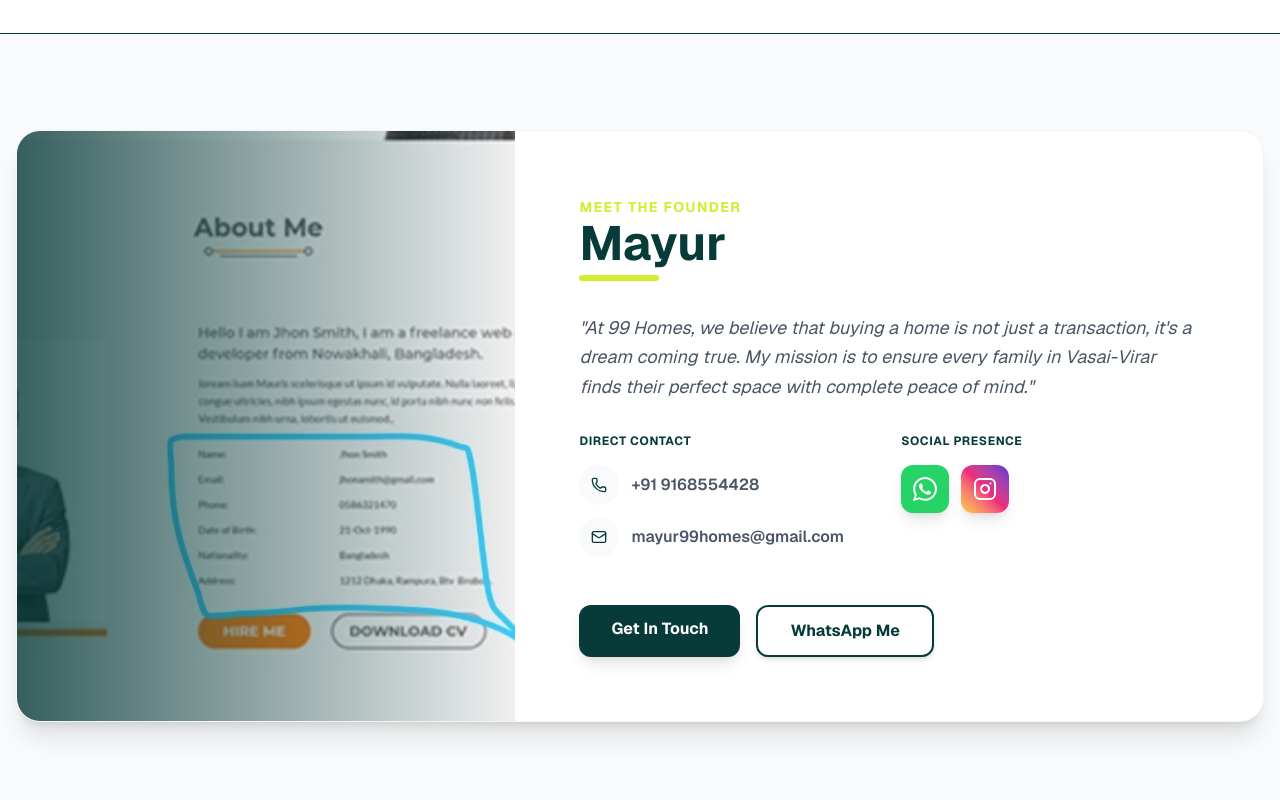
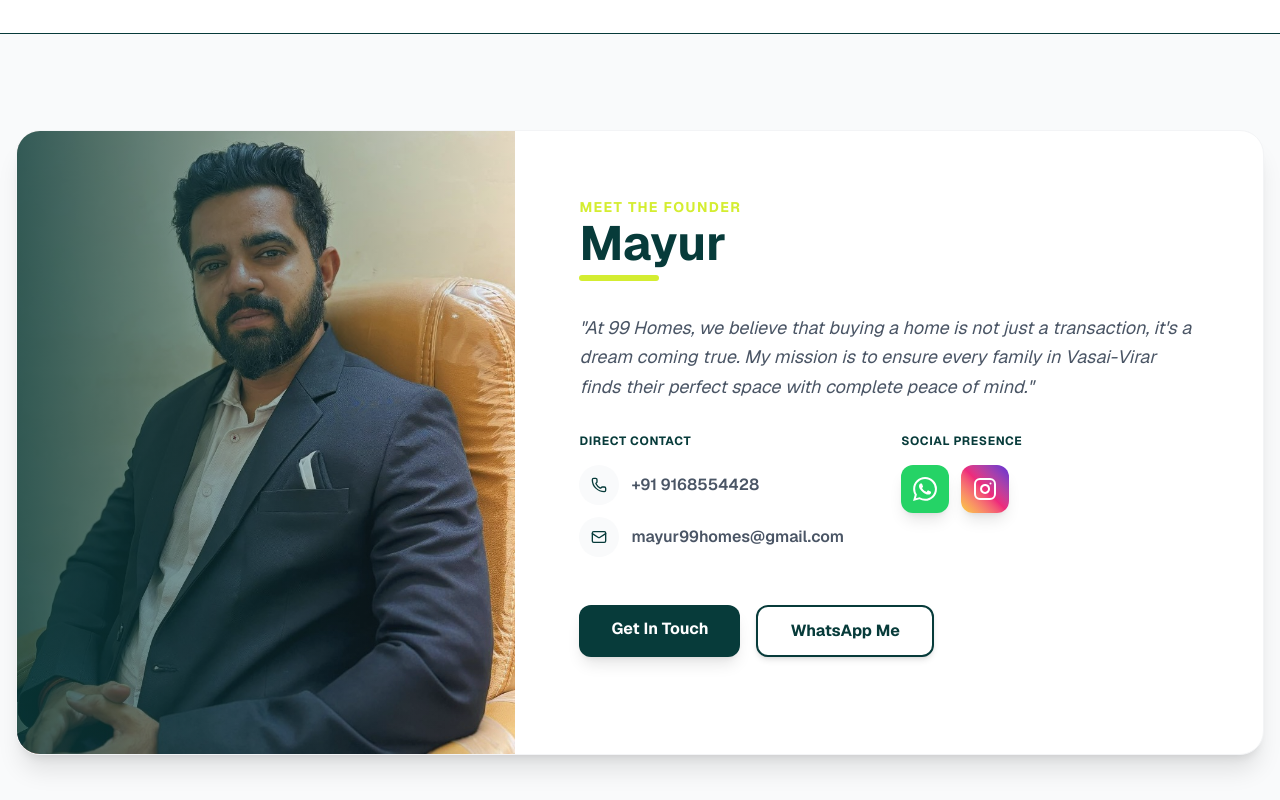
Before and after one commit to Pshravan04/99-homes, a Next.js app in the folder frontend/: page / in a window 1280 px wide. Shown: the part 880-1680 px from the top of the page. Built offline with nearby package versions, Linux system fonts and the light colour scheme; no server answers.

Commit message:
feat: Update founder image in About section.

```diff
--- a/frontend/app/page.tsx
+++ b/frontend/app/page.tsx
@@ -139,7 +139,7 @@ export default function Home() {
               {/* Founder Image */}
               <div className="md:w-2/5 relative h-[400px] md:h-auto">
                 <img
-                  src="/assets/img/founder/mayur.jpg"
+                  src="/assets/img/founder/mayur_founder.jpg"
                   alt="Mayur - Founder of 99 Homes"
                   className="w-full h-full object-cover"
                 />
```
Also changed, not shown: frontend/public/assets/img/founder/mayur_founder.jpg (added).
